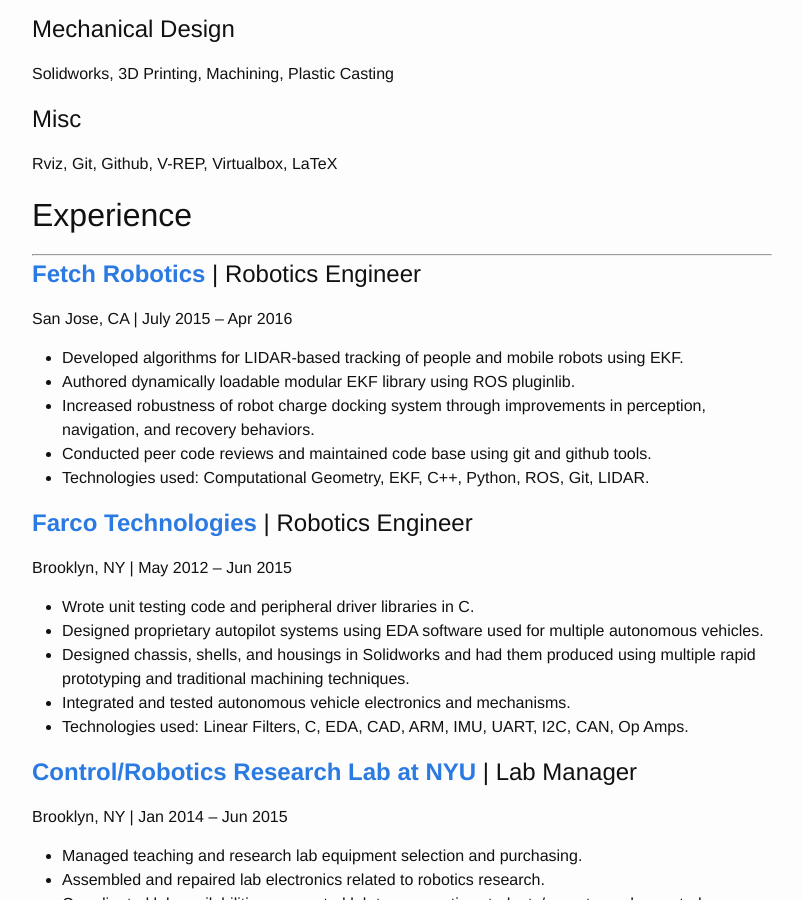
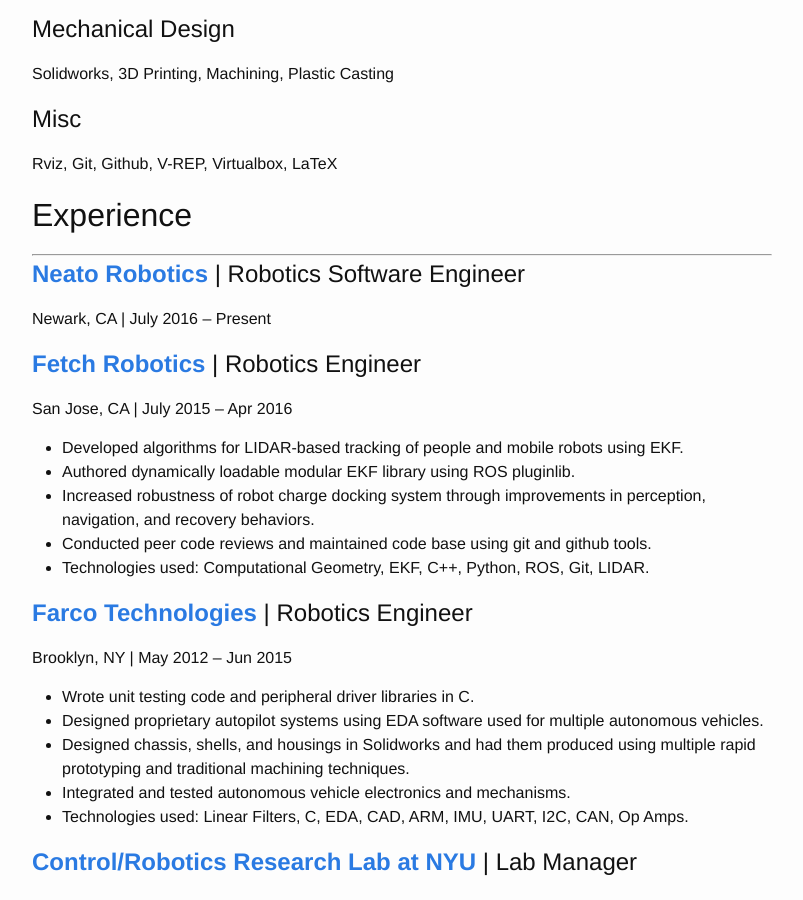
Before and after one commit to griswaldbrooks/griswaldbrooks.github.io, a Jekyll site: the page built from _pages/cv.md, in a window 1280 px wide and 900 px high, scrolled down 1156 px. Shown: the whole window, without its empty margins (238-1041 px from the left). Built offline with Jekyll 4.4.1, drawn with Linux system fonts in a browser that asks for light colours.

Commit message:
Added Neato to CV

```diff
--- a/_pages/cv.md
+++ b/_pages/cv.md
@@ -55,6 +55,9 @@
 
 ## Experience <a name="experience"></a>
 ---
+
+# [**Neato Robotics**](https://www.neatorobotics.com/) | Robotics Software Engineer
+Newark, CA | July 2016 – Present
 
 # [**Fetch Robotics**](http://fetchrobotics.com/) | Robotics Engineer
 San Jose, CA | July 2015 – Apr 2016
```
